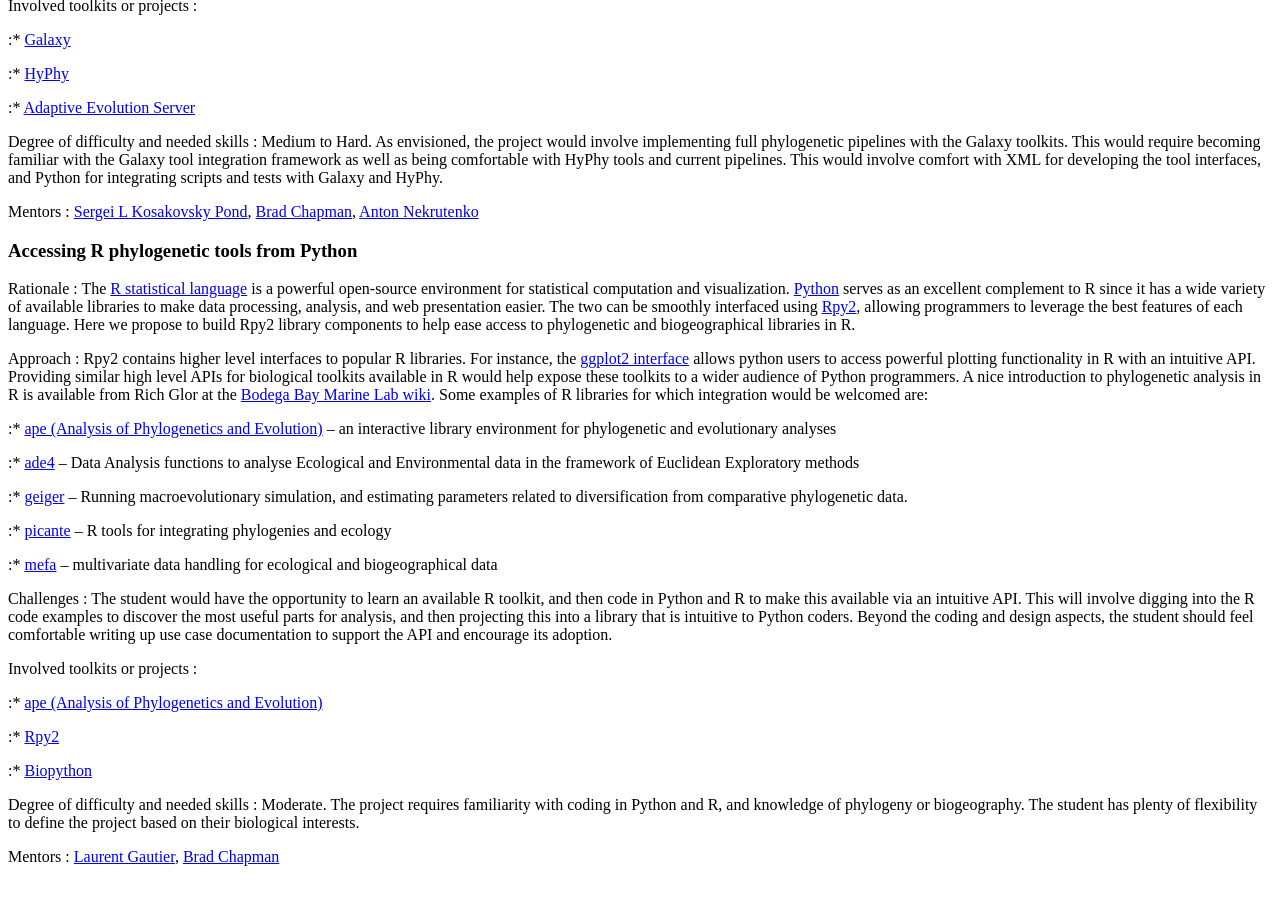
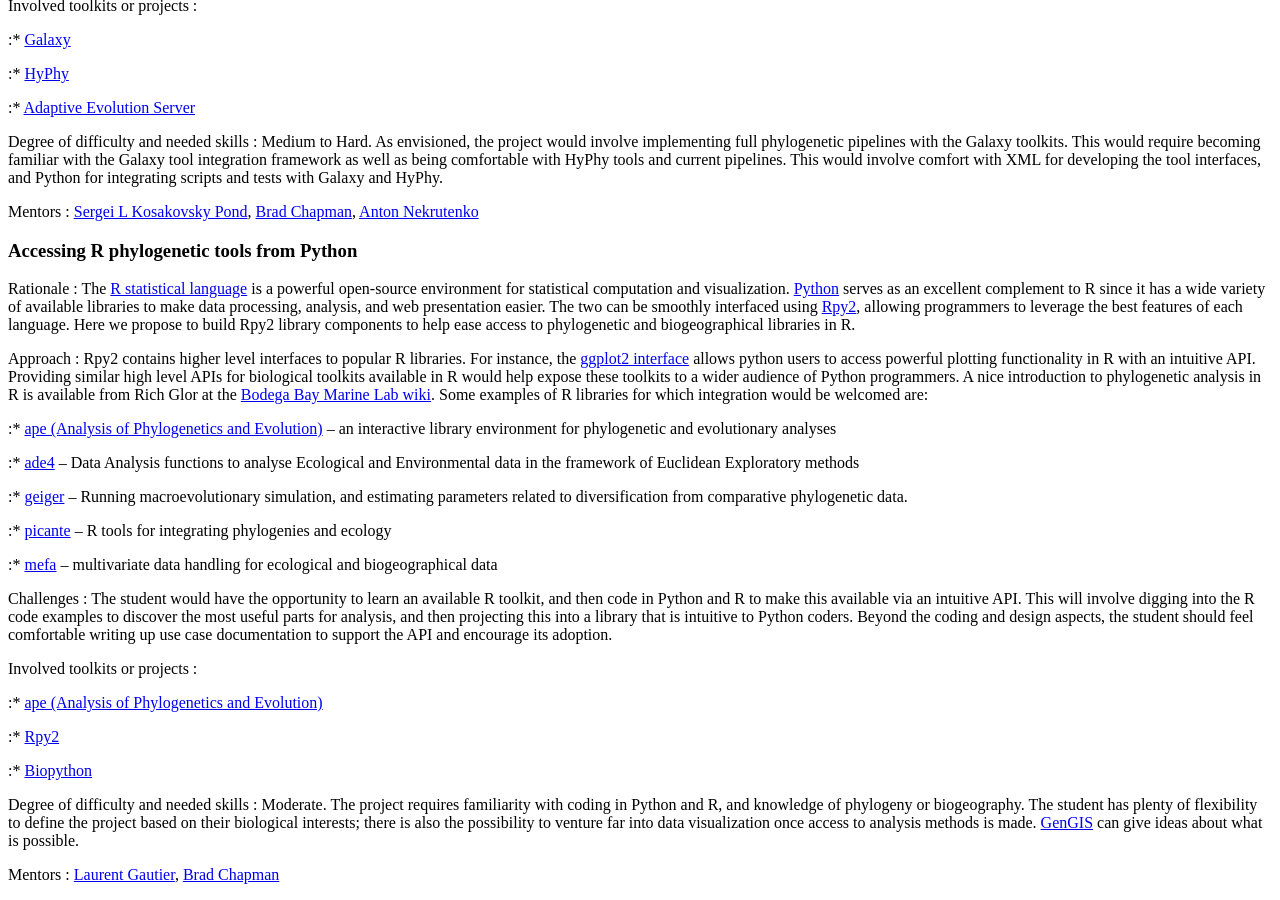
Before and after one commit to biopython/biopython.github.io, a Jekyll site: the page built from wiki/Google_Summer_of_Code.md, in a window 1280 px wide and 900 px high, scrolled down 1134 px. Built offline with Jekyll 4.4.1, drawn with Linux system fonts in a browser that asks for light colours.

```diff
--- a/wiki/Google_Summer_of_Code.md
+++ b/wiki/Google_Summer_of_Code.md
@@ -129,7 +129,7 @@ Evolution)](http://ape.mpl.ird.fr/)
 
 :\* [Biopython](http://biopython.org/wiki/Main_Page)
 
-Degree of difficulty and needed skills : Moderate. The project requires familiarity with coding in Python and R, and knowledge of phylogeny or biogeography. The student has plenty of flexibility to define the project based on their biological interests.
+Degree of difficulty and needed skills : Moderate. The project requires familiarity with coding in Python and R, and knowledge of phylogeny or biogeography. The student has plenty of flexibility to define the project based on their biological interests; there is also the possibility to venture far into data visualization once access to analysis methods is made. [GenGIS](http://kiwi.cs.dal.ca/GenGIS/Main_Page) can give ideas about what is possible.
 
 <!-- -->
 
```
Also changed, not shown: 1 other file.
